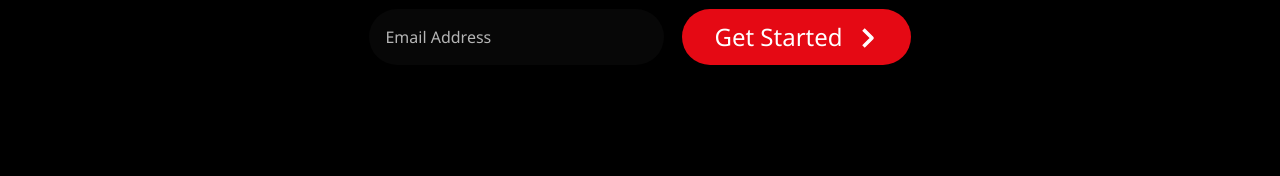
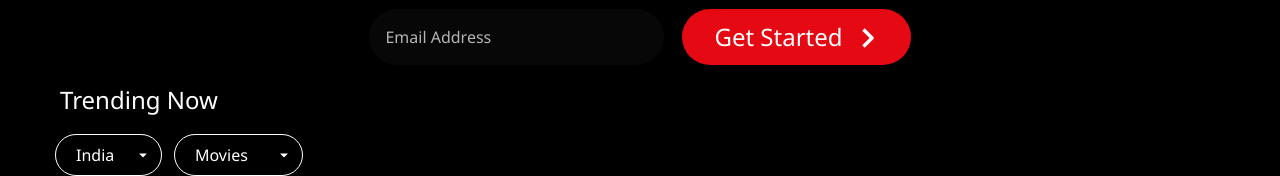
Before and after one commit to AhemazizSingh/Netflix-Clone, a plain HTML site: page index.html in a window 1280 px wide. Shown: the part 941-1117 px from the top of the page. Before the commit the page ends 1006 px from the top, so only its background shows below. Drawn offline with Linux system fonts and the light colour scheme.

Commit message:
Added more select tags

```diff
--- a/index.html
+++ b/index.html
@@ -58,7 +58,7 @@
           </div>
         </div>
       </div>
-      <div class="text"><h3>Ready to watch? Enter your email to create or restart your membership</h3></div>
+      <div class="box-text"><h3>Ready to watch? Enter your email to create or restart your membership</h3></div>
       <div class="email gap-50">
         <div class="email-input">
           <input autocomplete="email" minlength="0" maxlength="50" type="email" name="email" value="" placeholder="" required>
@@ -67,7 +67,25 @@
         <div class="email-btn"><button><span>Get Started</span> <img src="assets/images/right-arrow.svg" alt=""></button></div>
       </div>
       <!-- <div style="height: 520px; position: relative; color: white; border: 2px solid white;"></div> -->
-
+      <div class="text"><h2>Trending Now</h2></div>
+      <div class="opt-btn">
+        <select name="Region">
+          <option  label="India" value="ind" selected>
+            India
+          </option>
+          <option label="Global" value="gL">
+            GLobal
+          </option>
+        </select>
+        <select name="Type">
+          <option label="Movies" value="mov" selected>
+            Movies
+          </option>
+          <option label="TV Shows" value="tv">
+            TV Shows
+          </option>
+        </select>
+      </div>
     <main></main>
   </body>
 </html>
--- a/style.css
+++ b/style.css
@@ -1,6 +1,7 @@
 * {
   padding: 0;
   margin: 0;
+  font-family: 'Segoe UI';
 }
 
 body {
@@ -18,7 +19,7 @@ body {
 .bg {
   height: 100vh;
   width: 100%;
-  background: linear-gradient(#1e1e1e, #361c24, #2c040e, #272224);
+  background: linear-gradient(#1e1e1e, #361c24, #200208, #151213);
   filter: blur(1px);
   opacity: 0.98;
   position: fixed;
@@ -392,22 +393,21 @@ nav {
     border-radius: 50% 50% 0% 0%;
 } */
 
-.text {
+.box-text {
   text-align: center;
   color: #ffffffb8;
   position: relative;
   margin: 12px 30px;
 }
 
-.text h3 {
+.box-text h3 {
   font-family: "Segoe UI", Tahoma, Geneva, Verdana, sans-serif;
   font-size: 1rem;
   font-weight: 400;
   line-height: 1.5;
 }
 
-
-.email{
+.email {
   display: flex;
   justify-content: center;
   align-items: center;
@@ -559,6 +559,97 @@ nav {
 
   .email-btn button {
     width: auto;
-    padding: 0.75rem 2rem;
+    padding: 0.75rem 1.5rem;
   }
 }
+
+.text {
+  margin: 18px 60px;
+  position: relative;
+}
+.text h2 {
+  /* position: relative; */
+  color: white;
+  font-family: "Segoe UI", Tahoma, Geneva, Verdana, sans-serif;
+  font-size: 24px;
+  font-weight: 500;
+  line-height: normal;
+}
+
+.opt-btn {
+  position: relative;
+  display: flex;
+  margin-left: 55px;
+  gap: 12px;
+
+  font-size: 1rem;
+  font-weight: 400;
+  color: rgb(255, 255, 255);
+  fill: white;
+}
+
+.opt-btn select {
+  line-height: 1.5;
+  padding-top: 0.5rem;
+  padding-right: calc(2.25rem + 0rem);
+  padding-bottom: 0.5rem;
+  padding-left: 1.25rem;
+  appearance: none;
+  background: url("assets/images/arrow.svg") no-repeat right 10px center; /* Custom arrow */
+  background-color: transparent;
+  color: white;
+  /* background-size: 32px 26px; */
+  border: 1px solid white;
+  border-radius: 30px;
+  font-family: "Segoe UI", Tahoma, Geneva, Verdana, sans-serif;
+  font-size: 16px;
+  font-weight: 400;
+  transition: box-shadow 0.2s ease;
+}
+
+.opt-btn select:focus {
+  outline: none;
+  box-shadow: 0 0 10px rgba(255, 0, 0, 0.8);
+}
+
+/* @media (min-width: 960px) {
+  .text h2 {
+    font-size: 1.5rem;
+    font-weight: 500;
+  }
+} */
+@media (min-width: 850px) {
+  .text h2 {
+    font-size: 24px;
+    font-weight: 500;
+  }
+}
+
+/* @media (min-width: 600px) {
+  .text h2 {
+    font-size: 1.125rem;
+    font-weight: 500;
+  }
+} */
+@media (max-width: 800px) {
+  .text h2 {
+    font-size: 1.125rem;
+    font-weight: 500;
+  }
+}
+
+
+@media only screen and (max-width: 800px) {
+  .opt-btn {
+    flex-direction: column;
+    margin: 0px 20px;
+  }
+
+  .opt-btn select{
+    font-size: 14px;
+  }
+
+  .text {
+    margin-left: 20px;
+  }
+}
```
Also changed, not shown: assets/images/arrow-black.svg (added).
